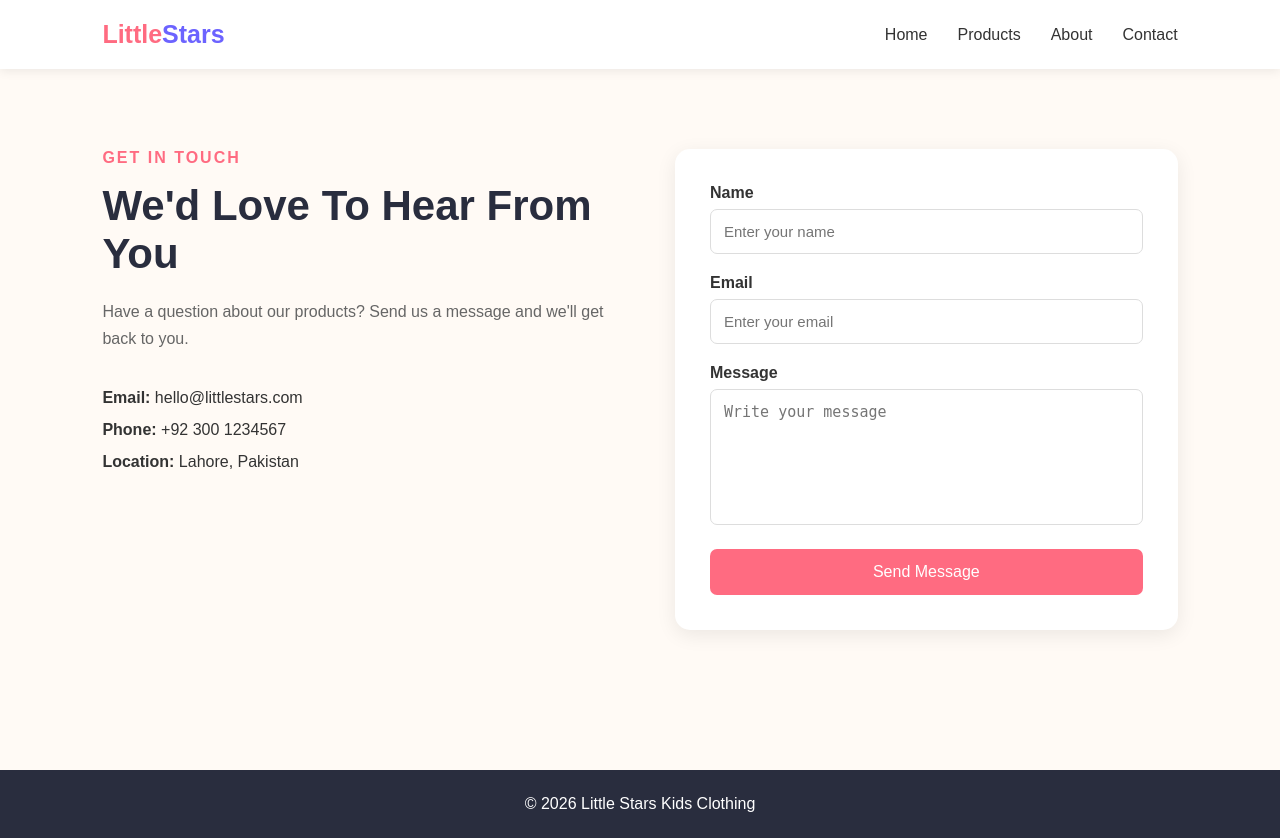
After one commit to rahilasana/Django_project, a Django app: page /contact/ in a window 1280 px wide. The commit adds this page. Run offline with Django 5.2, Linux system fonts and the light colour scheme.

Commit message:
learnt how to manage statics files

```diff
--- a/django_firstproject/settings.py
+++ b/django_firstproject/settings.py
@@ -115,3 +115,6 @@ USE_TZ = True
 # https://docs.djangoproject.com/en/6.0/howto/static-files/
 
 STATIC_URL = 'static/'
+STATICFILES_DIRS = [
+    BASE_DIR / "static",
+]
--- a/django_firstproject/urls.py
+++ b/django_firstproject/urls.py
@@ -21,19 +21,23 @@ from django_firstproject import views
 
 urlpatterns = [
     path('admin/', admin.site.urls),
-    path('about-us/',views.about_us),
-    path('courses/',views.courses),
+    # path('about-us/',views.about_us),
+    # path('courses/',views.courses),
     # """dynamic routing"""
 
     # path('courses/<int:courseid>',views.courseDetail),
 
     # path('courses/<str:courseid>',views.courseDetail),
 
-    path('courses/<slug:courseid>',views.courseDetail),
+    # path('courses/<slug:courseid>',views.courseDetail),
 
     # """if u have ni idea about type then not use any type"""
 
     # path('courses/<courseid>',views.courseDetail),
-    path('',views.home),
+    path('',views.home,name="home"),
+    path('about/',views.about,name="about"),
+    path('contact/',views.contact,name="contact"),
+    path('products/',views.products,name="products"),
+
 
 ]
--- a/django_firstproject/views.py
+++ b/django_firstproject/views.py
@@ -1,25 +1,66 @@
 from django.http import HttpResponse
 from django.shortcuts import render
+#it was for index.html
+# def home(request):
+#     data={
+#         'title':'Home Page',
+#         'bdata':'welcome to SaniaZ codes',
+#         'clist':['php','java','SQL'],
+#         'numbers':[10,20,30,40,55,66,77,88,100],
+#         'std_detail':[
+#             {'name':'Ahmad','phn':2344566788},
+#             {'name':'Amna','phn':2343544657},
+#         ]
 
+#     }
+#     return render(request,"index.html",data)
 def home(request):
-    data={
-        'title':'Home Page',
-        'bdata':'welcome to SaniaZ codes',
-        'clist':['php','java','SQL'],
-        'std_detail':[
-            {'name':'Ahmad','phn':2344566788},
-            {'name':'Amna','phn':2343544657},
-        ]
+    return render(request,"home.html")
 
-    }
-    return render(request,"index.html",data)
+def about(request):
+    return render(request, "about.html")
 
-def about_us(request):
-    return HttpResponse("<b>heloooo rahila sana</b>")
-def courses(request):
-    return HttpResponse(" rahila sana is provinding a web dev corurse")
-"""concept of dynamic URLS/routing"""
-"""it means page will remain same but data will be changed """
+def contact(request):
+    return render(request, "contact.html")
 
-def courseDetail(request,courseid):
-    return HttpResponse(f"this is my {courseid} course ")
+def products(request):
+
+    products = [
+        {
+            "name": "Rainbow T-Shirt",
+            "category": "Boys",
+            "price": 15,
+            "description": "Soft cotton colorful t-shirt.",
+            "image": "https://images.unsplash.com/photo-1519238263530-99bdd11df2ea"
+        },
+        {
+            "name": "Cute Summer Dress",
+            "category": "Girls",
+            "price": 25,
+            "description": "Beautiful and comfortable summer dress.",
+            "image": "https://images.unsplash.com/photo-1596870230751-ebdfce98ec42"
+        },
+        {
+            "name": "Baby Cotton Set",
+            "category": "Baby",
+            "price": 20,
+            "description": "Soft cotton clothing set for babies.",
+            "image": "https://images.unsplash.com/photo-1519689680058-324335c77eba"
+        }
+    ]
+
+    return render(request, "products.html", {
+        "products": products
+    })
+
+
+
+# def about_us(request):
+#     return HttpResponse("<b>heloooo rahila sana</b>")
+# def courses(request):
+#     return HttpResponse(" rahila sana is provinding a web dev corurse")
+# """concept of dynamic URLS/routing"""
+# """it means page will remain same but data will be changed """
+
+# def courseDetail(request,courseid):
+#     return HttpResponse(f"this is my {courseid} course ")
--- /dev/null
+++ b/static/css/base.css
@@ -0,0 +1,54 @@
+* {
+    margin: 0;
+    padding: 0;
+    box-sizing: border-box;
+}
+
+body {
+    font-family: Arial, sans-serif;
+    background: #fffaf5;
+    color: #333;
+}
+
+.navbar {
+    background: white;
+    padding: 20px 8%;
+    display: flex;
+    justify-content: space-between;
+    align-items: center;
+    box-shadow: 0 2px 10px rgba(0,0,0,0.08);
+}
+
+.logo {
+    font-size: 25px;
+    font-weight: bold;
+    color: #ff6b81;
+}
+
+.logo span {
+    color: #6c63ff;
+}
+
+.nav-links {
+    display: flex;
+    gap: 30px;
+    list-style: none;
+}
+
+.nav-links a {
+    text-decoration: none;
+    color: #333;
+    font-weight: 500;
+}
+
+.nav-links a:hover {
+    color: #ff6b81;
+}
+
+footer {
+    margin-top: 60px;
+    background: #292d3e;
+    color: white;
+    text-align: center;
+    padding: 25px;
+}
--- /dev/null
+++ b/static/css/contact.css
@@ -0,0 +1,66 @@
+.contact {
+    padding: 80px 8%;
+    display: grid;
+    grid-template-columns: 1fr 1fr;
+    gap: 70px;
+}
+
+.label {
+    color: #ff6b81;
+    font-weight: bold;
+    letter-spacing: 2px;
+}
+
+.contact-info h1 {
+    font-size: 42px;
+    color: #292d3e;
+    margin: 15px 0 20px;
+}
+
+.contact-info > p:not(.label) {
+    color: #666;
+    line-height: 1.7;
+}
+
+.info {
+    margin-top: 30px;
+    line-height: 2;
+}
+
+.contact-form {
+    background: white;
+    padding: 35px;
+    border-radius: 15px;
+    box-shadow: 0 5px 20px rgba(0,0,0,0.08);
+}
+
+.contact-form label {
+    display: block;
+    margin-bottom: 7px;
+    font-weight: bold;
+}
+
+.contact-form input,
+.contact-form textarea {
+    width: 100%;
+    padding: 13px;
+    margin-bottom: 20px;
+    border: 1px solid #ddd;
+    border-radius: 7px;
+    font-size: 15px;
+}
+
+.contact-form textarea {
+    resize: none;
+}
+
+.contact-form button {
+    width: 100%;
+    padding: 14px;
+    border: none;
+    border-radius: 7px;
+    background: #ff6b81;
+    color: white;
+    font-size: 16px;
+    cursor: pointer;
+}
--- /dev/null
+++ b/template/base.html
@@ -0,0 +1,43 @@
+{% load static %}
+
+<!DOCTYPE html>
+<html lang="en">
+<head>
+    <meta charset="UTF-8">
+    <meta name="viewport" content="width=device-width, initial-scale=1.0">
+
+    <title>{% block title %}Little Stars{% endblock %}</title>
+
+    <link rel="stylesheet" href="{% static 'css/base.css' %}">
+
+    {% block css %}{% endblock %}
+</head>
+
+<body>
+
+    <nav class="navbar">
+        <div class="logo">
+            Little<span>Stars</span>
+        </div>
+
+        <ul class="nav-links">
+            <li><a href="/">Home</a></li>
+            <li><a href="{% url 'products' %}">Products</a></li>
+            <li><a href="{% url 'about' %}">About</a></li>
+            <li><a href="{% url 'contact' %}">Contact</a></li>
+        </ul>
+    </nav>
+
+
+    <main>
+        {% block content %}
+        {% endblock %}
+    </main>
+
+
+    <footer>
+        <p>© 2026 Little Stars Kids Clothing</p>
+    </footer>
+
+</body>
+</html>
--- /dev/null
+++ b/template/contact.html
@@ -0,0 +1,57 @@
+{% extends 'base.html' %}
+
+{% load static %}
+
+{% block title %}
+Contact | Little Stars
+{% endblock %}
+
+{% block css %}
+<link rel="stylesheet" href="{% static 'css/contact.css' %}">
+{% endblock %}
+
+
+{% block content %}
+
+<section class="contact">
+
+    <div class="contact-info">
+
+        <p class="label">GET IN TOUCH</p>
+
+        <h1>We'd Love To Hear From You</h1>
+
+        <p>
+            Have a question about our products?
+            Send us a message and we'll get back to you.
+        </p>
+
+        <div class="info">
+            <p><strong>Email:</strong> hello@littlestars.com</p>
+            <p><strong>Phone:</strong> +92 300 1234567</p>
+            <p><strong>Location:</strong> Lahore, Pakistan</p>
+        </div>
+
+    </div>
+
+
+    <form class="contact-form">
+
+        <label>Name</label>
+        <input type="text" placeholder="Enter your name">
+
+        <label>Email</label>
+        <input type="email" placeholder="Enter your email">
+
+        <label>Message</label>
+        <textarea rows="6" placeholder="Write your message"></textarea>
+
+        <button type="submit">
+            Send Message
+        </button>
+
+    </form>
+
+</section>
+
+{% endblock %}
```
Also changed, not shown: static/css/about.css (added, +49 -0 lines), static/css/home.css (added, +79 -0 lines), static/css/products.css (added, +79 -0 lines), template/about.html (added, +61 -0 lines), template/home.html (added, +70 -0 lines), template/index.html (+14 -0 lines), template/products.html (added, +65 -0 lines).
